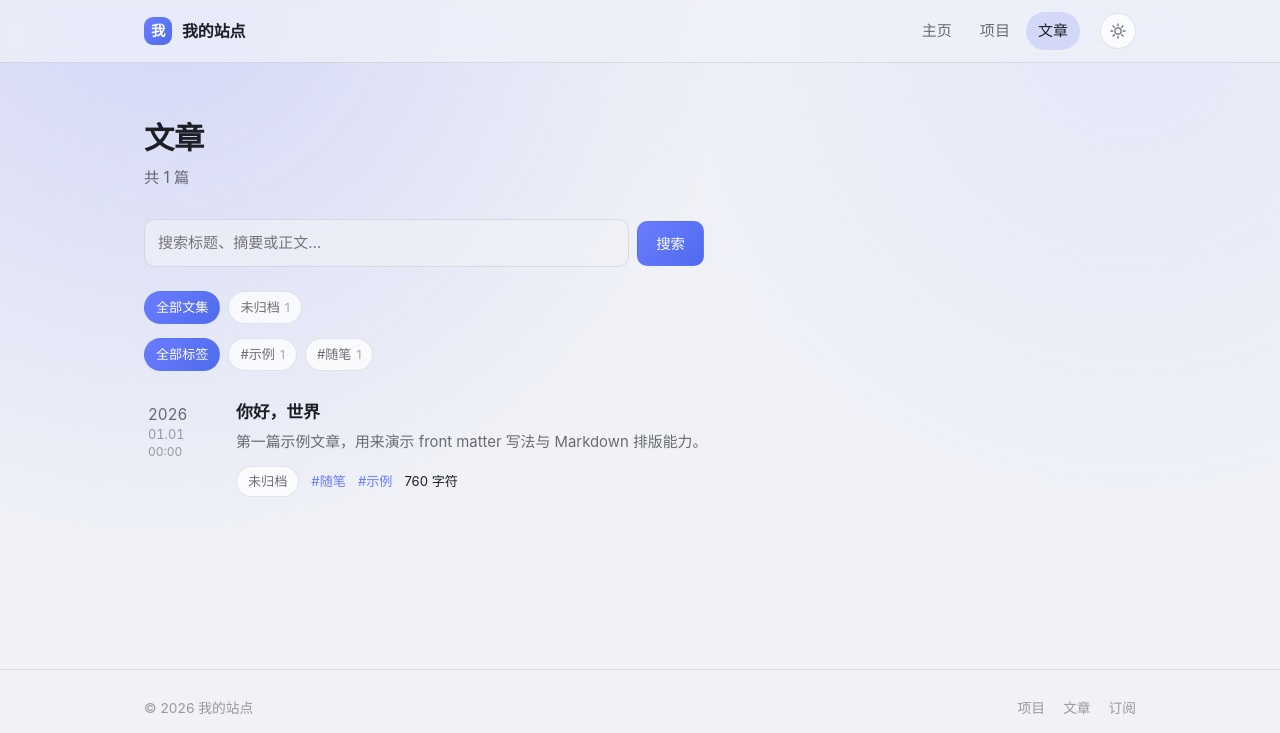
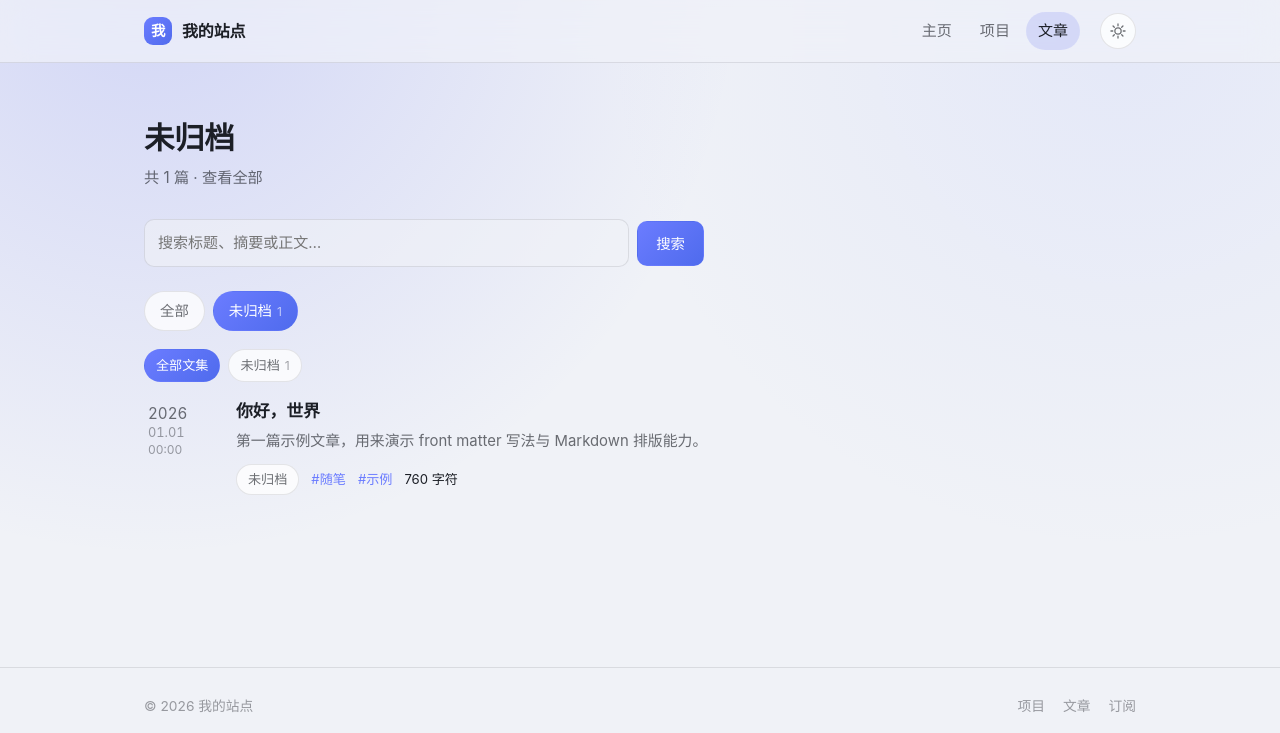
Before and after one commit to Starst796/Blog, a Flask app: a page that uses templates/_macros.html in a window 1280 px wide. Shown: the top 733 px of the page. Run offline with Flask 3, Linux system fonts and the light colour scheme.

Commit message:
feat(articles): 三层筛选（分类 → 文集 → 标签）
文章列表页改成逐级展开的三层筛选：先选分类，选了分类才出现该分类下的文集，
选了文集才出现该文集下的标签。层级用 URL 参数表达（?category=&collection=&tag=），
每层都可直接分享链接。

- content: Article 新增 category 字段（front matter 的 category，缺省「未归档」）；
  list_articles / count_articles / list_tags / list_collections 支持按分类过滤；
  新增 list_categories()（顺序由 CATEGORY_ORDER 决定，「未归档」永远最后）
- views: 分类选中才查文集，文集选中才查标签
- 模板: 三层 nav、面包屑标题与清除链接、分页宏带上 category
- 后台: 文章表单新增「分类」输入框（datalist 补全），留空即「未归档」且不写进文件
- README: front matter 与筛选说明

Co-authored-by: Copilot <223556219+Copilot@users.noreply.github.com>

```diff
--- a/static/css/site.css
+++ b/static/css/site.css
@@ -798,8 +798,18 @@ h1, h2, h3, h4 {
 }
 
 /* --------------------------------------------------------------------------
-   8.1 文集（文章列表按时间平铺，文集只作为条目标注）
+   8.1 分类 / 文集（文章列表三层筛选：分类 → 文集 → 标签）
    -------------------------------------------------------------------------- */
+
+/* 第一层比下面两层更显眼：它是进入筛选的唯一入口 */
+.category-cloud .tag {
+  padding: 6px 15px;
+  font-size: 0.9rem;
+}
+
+.category-cloud {
+  margin-bottom: 18px;
+}
 
 .collection-cloud {
   margin-bottom: 14px;
--- a/templates/_macros.html
+++ b/templates/_macros.html
@@ -70,11 +70,11 @@
 {% endmacro %}
 
 
-{% macro pagination(page, total_pages, endpoint, tag=None, collection=None, query=None) %}
+{% macro pagination(page, total_pages, endpoint, tag=None, collection=None, query=None, category=None) %}
   {% if total_pages > 1 %}
     <nav class="pagination" aria-label="分页">
       {% if page > 1 %}
-        <a class="page-link" href="{{ url_for(endpoint, page=page - 1, tag=tag, collection=collection, q=query) }}">← 较新</a>
+        <a class="page-link" href="{{ url_for(endpoint, page=page - 1, category=category, tag=tag, collection=collection, q=query) }}">← 较新</a>
       {% else %}
         <span class="page-link is-disabled">← 较新</span>
       {% endif %}
@@ -82,7 +82,7 @@
       <span class="page-status">第 {{ page }} / {{ total_pages }} 页</span>
 
       {% if page < total_pages %}
-        <a class="page-link" href="{{ url_for(endpoint, page=page + 1, tag=tag, collection=collection, q=query) }}">较旧 →</a>
+        <a class="page-link" href="{{ url_for(endpoint, page=page + 1, category=category, tag=tag, collection=collection, q=query) }}">较旧 →</a>
       {% else %}
         <span class="page-link is-disabled">较旧 →</span>
       {% endif %}
--- a/templates/articles.html
+++ b/templates/articles.html
@@ -2,27 +2,29 @@
 {% import "_macros.html" as m %}
 
 {% block title %}
-  {%- if active_collection %}{{ active_collection }}{% else %}文章{% endif %}
+  {%- if active_category %}{{ active_category }}{% else %}文章{% endif %}
+  {%- if active_collection %} · {{ active_collection }}{% endif %}
   {%- if active_tag %} · #{{ active_tag }}{% endif %}
   {%- if query %} · 搜索「{{ query }}」{% endif %} · {{ site.name }}
 {% endblock %}
-{% block description %}共 {{ total }} 篇文章{% if active_collection %}，文集「{{ active_collection }}」{% endif %}{% if active_tag %}，标签「{{ active_tag }}」{% endif %}{% if query %}，搜索「{{ query }}」{% endif %}。{% endblock %}
+{% block description %}共 {{ total }} 篇文章{% if active_category %}，分类「{{ active_category }}」{% endif %}{% if active_collection %}，文集「{{ active_collection }}」{% endif %}{% if active_tag %}，标签「{{ active_tag }}」{% endif %}{% if query %}，搜索「{{ query }}」{% endif %}。{% endblock %}
 
 {% block content %}
   <div class="container page">
     <header class="page-head">
       <h1 class="page-title">
-        {% if active_collection %}{{ active_collection }}{% else %}文章{% endif %}
+        {% if active_collection %}{{ active_collection }}{% elif active_category %}{{ active_category }}{% else %}文章{% endif %}
       </h1>
       <p class="page-sub">
         {% if query %}搜索「{{ query }}」找到 {{ total }} 篇{% else %}共 {{ total }} 篇{% endif %}
-        {%- if active_tag %} · 标签 #{{ active_tag }} · <a href="{{ url_for('articles', collection=active_collection, q=query) }}">清除标签</a>{% endif %}
-        {%- if query %} · <a href="{{ url_for('articles', collection=active_collection, tag=active_tag) }}">清除搜索</a>{% endif %}
-        {%- if active_collection or active_tag %} · <a href="{{ url_for('articles', q=query) }}">查看全部</a>{% endif %}
+        {%- if active_tag %} · 标签 #{{ active_tag }} · <a href="{{ url_for('articles', category=active_category, collection=active_collection, q=query) }}">清除标签</a>{% endif %}
+        {%- if query %} · <a href="{{ url_for('articles', category=active_category, collection=active_collection, tag=active_tag) }}">清除搜索</a>{% endif %}
+        {%- if active_category or active_collection or active_tag %} · <a href="{{ url_for('articles', q=query) }}">查看全部</a>{% endif %}
       </p>
     </header>
 
     <form class="article-search" method="get" action="{{ url_for('articles') }}" role="search">
+      {% if active_category %}<input type="hidden" name="category" value="{{ active_category }}">{% endif %}
       {% if active_collection %}<input type="hidden" name="collection" value="{{ active_collection }}">{% endif %}
       {% if active_tag %}<input type="hidden" name="tag" value="{{ active_tag }}">{% endif %}
       <label class="sr-only" for="article-search-query">搜索文章</label>
@@ -31,26 +33,38 @@
       <button class="button button-primary" type="submit">搜索</button>
     </form>
 
-    {# 第一层分类：文集 #}
-    {% if collections %}
-      <nav class="tag-cloud collection-cloud" aria-label="文集">
-        <a class="tag{% if not active_collection %} is-active{% endif %}"
-           href="{{ url_for('articles', tag=active_tag, q=query) }}">全部文集</a>
-        {% for name, count in collections %}
-          <a class="tag{% if active_collection == name %} is-active{% endif %}"
-             href="{{ url_for('articles', collection=name, tag=active_tag, q=query) }}">{{ name }}<span class="tag-count">{{ count }}</span></a>
+    {# 第一层：分类。始终显示，是进入筛选的唯一入口。 #}
+    {% if categories %}
+      <nav class="tag-cloud category-cloud" aria-label="分类">
+        <a class="tag{% if not active_category %} is-active{% endif %}"
+           href="{{ url_for('articles', q=query) }}">全部</a>
+        {% for name, count in categories %}
+          <a class="tag{% if active_category == name %} is-active{% endif %}"
+             href="{{ url_for('articles', category=name, q=query) }}">{{ name }}<span class="tag-count">{{ count }}</span></a>
         {% endfor %}
       </nav>
     {% endif %}
 
-    {# 第二层分类：标签（随所选文集收窄） #}
-    {% if tags %}
+    {# 第二层：文集。选了分类才展开，且只列出该分类下的文集。 #}
+    {% if active_category and collections %}
+      <nav class="tag-cloud collection-cloud" aria-label="文集">
+        <a class="tag{% if not active_collection %} is-active{% endif %}"
+           href="{{ url_for('articles', category=active_category, q=query) }}">全部文集</a>
+        {% for name, count in collections %}
+          <a class="tag{% if active_collection == name %} is-active{% endif %}"
+             href="{{ url_for('articles', category=active_category, collection=name, q=query) }}">{{ name }}<span class="tag-count">{{ count }}</span></a>
+        {% endfor %}
+      </nav>
+    {% endif %}
+
+    {# 第三层：标签。选了文集才展开，且只列出该文集下的标签。 #}
+    {% if active_collection and tags %}
       <nav class="tag-cloud" aria-label="标签">
         <a class="tag{% if not active_tag %} is-active{% endif %}"
-           href="{{ url_for('articles', collection=active_collection, q=query) }}">全部标签</a>
+           href="{{ url_for('articles', category=active_category, collection=active_collection, q=query) }}">全部标签</a>
         {% for name, count in tags %}
           <a class="tag{% if active_tag == name %} is-active{% endif %}"
-             href="{{ url_for('articles', collection=active_collection, tag=name, q=query) }}">#{{ name }}<span class="tag-count">{{ count }}</span></a>
+             href="{{ url_for('articles', category=active_category, collection=active_collection, tag=name, q=query) }}">#{{ name }}<span class="tag-count">{{ count }}</span></a>
         {% endfor %}
       </nav>
     {% endif %}
@@ -62,7 +76,7 @@
         {{ m.article_row(article, true, not active_collection, query) }}
         {% endfor %}
       </div>
-      {{ m.pagination(page, total_pages, 'articles', active_tag, active_collection, query) }}
+      {{ m.pagination(page, total_pages, 'articles', active_tag, active_collection, query, active_category) }}
     {% else %}
       {{ m.empty_state('没有找到匹配的文章。' if query else '这里还没有内容。') }}
     {% endif %}
--- a/views.py
+++ b/views.py
@@ -98,6 +98,7 @@ def project_detail(slug: str):
 @bp.get("/articles")
 def articles():
     per_page = current_app.config["PAGE_SIZE"]
+    category = (request.args.get("category") or "").strip() or None
     tag = (request.args.get("tag") or "").strip() or None
     collection = (request.args.get("collection") or "").strip() or None
     query = (request.args.get("q") or "").strip() or None
@@ -105,6 +106,7 @@ def articles():
     total = content.count_articles(
         include_drafts=include_drafts,
         include_sensitive=include_sensitive,
+        category=category,
         tag=tag,
         collection=collection,
         query=query,
@@ -115,6 +117,7 @@ def articles():
     items = content.list_articles(
         include_drafts=include_drafts,
         include_sensitive=include_sensitive,
+        category=category,
         tag=tag,
         collection=collection,
         query=query,
@@ -122,17 +125,37 @@ def articles():
         offset=(page - 1) * per_page,
     )
 
+    # 三层筛选逐级展开：没选分类就不出文集，没选文集就不出标签。
+    # 这样页面上永远只有「当前能选的那一层」，不会一上来铺满上百个标签。
+    collections = (
+        content.list_collections(
+            include_drafts=include_drafts,
+            include_sensitive=include_sensitive,
+            category=category,
+        )
+        if category
+        else []
+    )
+    tags = (
+        content.list_tags(
+            include_drafts=include_drafts,
+            include_sensitive=include_sensitive,
+            category=category,
+            collection=collection,
+        )
+        if collection
+        else []
+    )
+
     return render_template(
         "articles.html",
         articles=items,
-        collections=content.list_collections(
+        categories=content.list_categories(
             include_drafts=include_drafts, include_sensitive=include_sensitive
         ),
-        tags=content.list_tags(
-            include_drafts=include_drafts,
-            include_sensitive=include_sensitive,
-            collection=collection,
-        ),
+        collections=collections,
+        tags=tags,
+        active_category=category,
         active_collection=collection,
         active_tag=tag,
         query=query,
```
Also changed, not shown: admin.py (+7 -1 lines), content.py (+80 -6 lines), templates/admin/article_form.html (+13 -0 lines), README.md.
